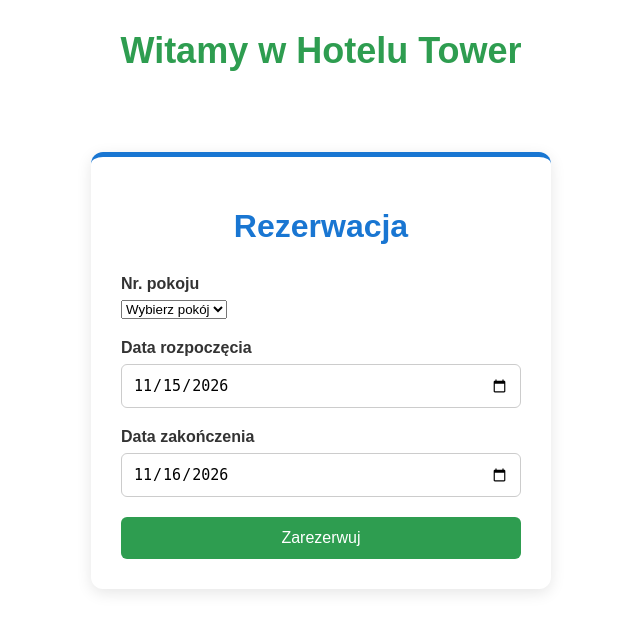
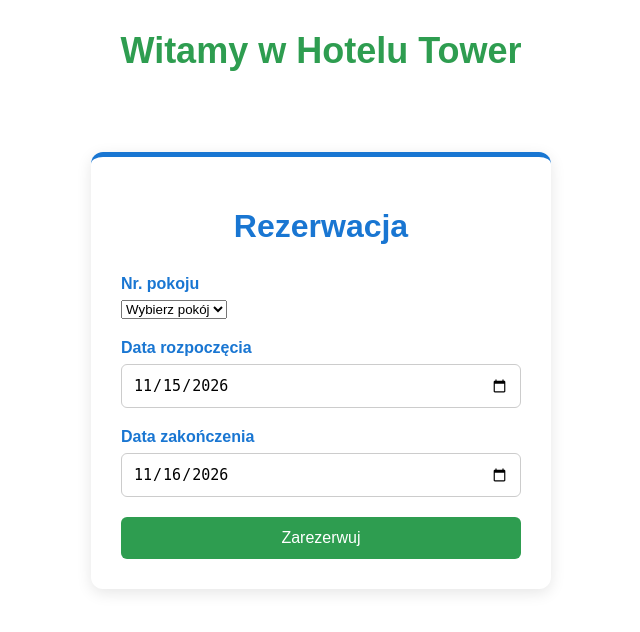
Before and after one commit to hubertkus/hoteltower, an ASP.NET Core app: template src/services/Book/src/Book.Api/Views/RegisterBooking/Index.cshtml in a window 1280 px wide. Shown: the top 632 px of the page, without its empty margins (319-959 px from the left). Run offline with ASP.NET Core 8, Linux system fonts and the light colour scheme; the template is opened without the code that fills it, so the values that code supplies are empty; some libraries are stand-ins or nearby versions.

Commit message:
style: improve view appearance

```diff
--- a/src/services/Book/src/Book.Api/Views/RegisterBooking/Index.cshtml
+++ b/src/services/Book/src/Book.Api/Views/RegisterBooking/Index.cshtml
@@ -5,7 +5,7 @@
 <html lang="pl">
 <head>
     <meta charset="utf-8" />
-    <link rel="stylesheet" href="~/_content/Shared.UI/wwwroot/css/site.css" />
+    <link rel="stylesheet" href="~/_content/Shared.UI/css/site.css" />
     <title>Rezerwacja w hotelu Tower</title>
 </head>
 
@@ -21,7 +21,7 @@
             <input asp-for="UserId" type="hidden" />
 
             <div class="form-group">
-                <label asp-for="RoomId">Nr. pokoju</label>
+                <label asp-for="RoomId" style="color: #1976d2;">Nr. pokoju</label>
                 <select asp-for="RoomId">
                     <option value="">Wybierz pokój</option>
                     @foreach (var room in Model.Rooms)
@@ -33,13 +33,13 @@
             </div>
 
             <div class="form-group">
-                <label asp-for="From">Data rozpoczęcia</label>
+                <label asp-for="From" style="color: #1976d2;">Data rozpoczęcia</label>
                 <input asp-for="From" type="date" />
                 <span asp-validation-for="From" class="validation"></span>
             </div>
 
             <div class="form-group">
-                <label asp-for="To">Data zakończenia</label>
+                <label asp-for="To" style="color: #1976d2;">Data zakończenia</label>
                 <input asp-for="To" type="date" />
                 <span asp-validation-for="To" class="validation"></span>
             </div>
```
